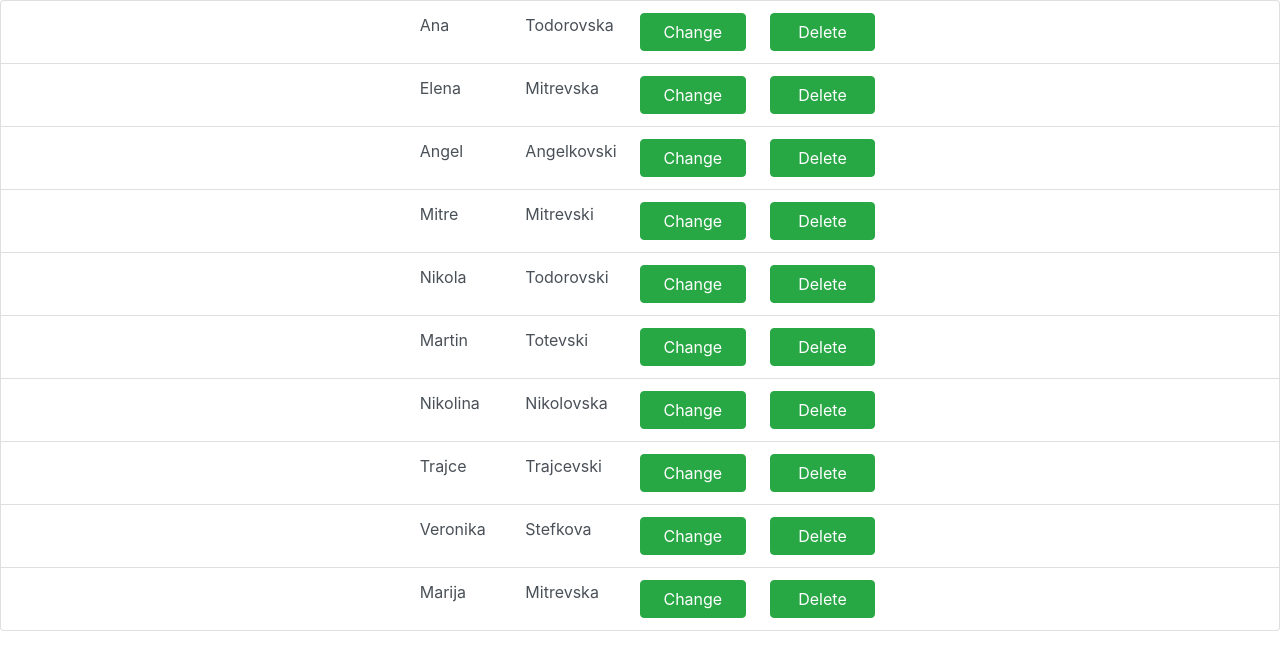
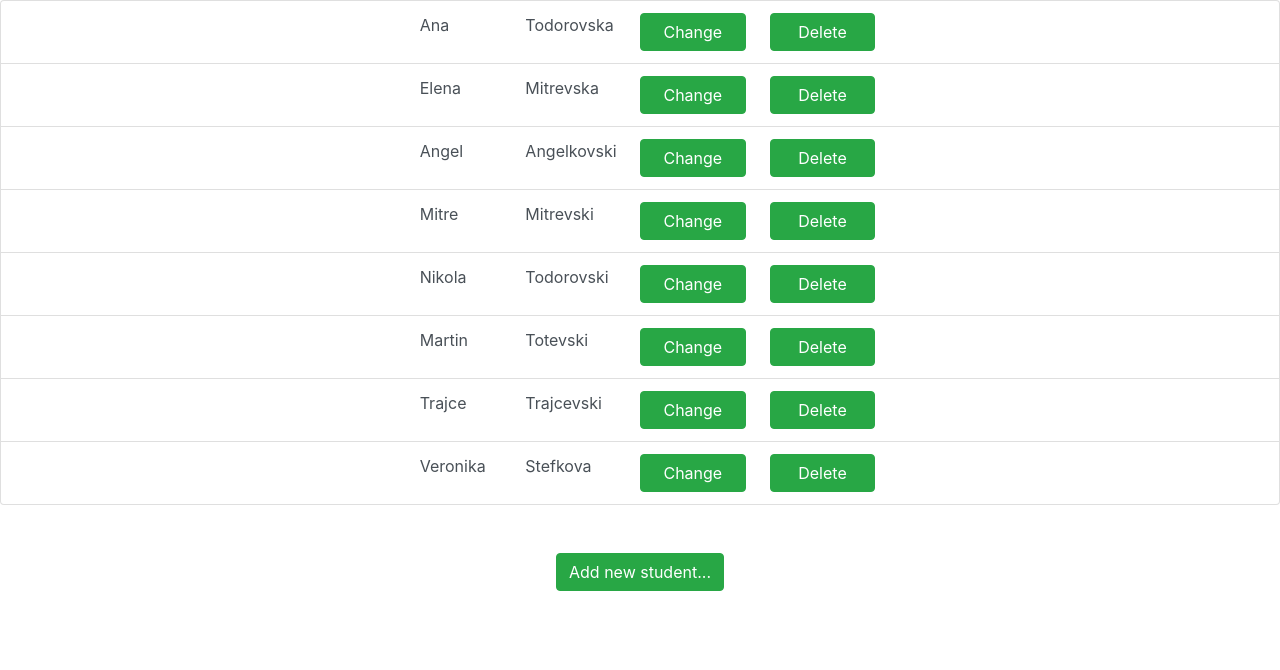
Before and after one commit to atodorovska/lab_web_programming, a React (Create React App) app: page / in a window 1280 px wide. Shown: the top 670 px of the page. Built offline with nearby package versions, Linux system fonts and the light colour scheme.

Commit message:
functionality added: -- add a student in list
everything else works the same way, meaning you can now add, delete or change an item in list

```diff
--- a/src/App.js
+++ b/src/App.js
@@ -4,6 +4,7 @@ import './App.css';
 import StudentsList from "./components/studentsList"
 import {listStudents} from "./repository/studentRepository";
 import EditStudentDetails from "./components/editStudentDetails";
+import AddNewStudent from "./components/addNewStudent";
 
 class App extends Component {
 
@@ -13,14 +14,17 @@ class App extends Component {
         this.state = {
           students : listStudents(),
           showEdit: false,
+          showAdd: false,
           selectedIndex: -1,
           deleteIndex: -1
         }
 
         this.formEditing = this.formEditing.bind(this);
-        this.onFormSubmit = this.onFormSubmit.bind(this);
+        this.onEditFormSubmit = this.onEditFormSubmit.bind(this);
         this.listDelete = this.listDelete.bind(this);
         this.deleteItemFromList = this.deleteItemFromList.bind(this);
+        this.listAdd = this.listAdd.bind(this);
+        this.onAddFormSubmit = this.onAddFormSubmit.bind(this);
     }
 
     formEditing(index){
@@ -55,7 +59,14 @@ class App extends Component {
         this.deleteItemFromList();
     }
 
-    onFormSubmit(student){
+    listAdd(){
+
+        this.setState({
+            showAdd: true
+        })
+    }
+
+    onEditFormSubmit(student){
 
         this.setState((state) => {
 
@@ -70,11 +81,29 @@ class App extends Component {
         })
     }
 
+    onAddFormSubmit(student){
+
+        this.setState((state) => {
+
+            let tmpStudents = state.students;
+            tmpStudents.push(student);
+
+            return {
+                students : tmpStudents,
+                showAdd: false
+            }
+        })
+    }
+
     render() {
         return (
          <div>
            <StudentsList students={this.state.students} listActionSelected={this.formEditing} listActionDeleted={this.listDelete}/>
-           <EditStudentDetails show={this.state.showEdit} submitForm={this.onFormSubmit}/>
+           <div className={"text-center my-5"}>
+               <button onClick={this.listAdd} className={"btn btn-success"}>Add new student...</button>
+           </div>
+           <AddNewStudent show={this.state.showAdd} submitForm={this.onAddFormSubmit}/>
+           <EditStudentDetails show={this.state.showEdit} submitForm={this.onEditFormSubmit}/>
          </div>
         );
   }
--- /dev/null
+++ b/src/components/addNewStudent.js
@@ -0,0 +1,58 @@
+import React, { Component } from 'react';
+
+class AddNewStudent extends React.Component{
+
+    constructor(props) {
+        super(props);
+
+        this.submitTheForm = this.submitTheForm.bind(this);
+    }
+
+    submitTheForm(formSubmitEvent){
+
+        formSubmitEvent.preventDefault();
+        this.props.submitForm(
+            {
+                name: formSubmitEvent.target.studentName.value,
+                surname: formSubmitEvent.target.studentSurname.value,
+                index: formSubmitEvent.target.studentIndex.value,
+                studies: formSubmitEvent.target.studentStudies.value
+            }
+        );
+    }
+
+    render(){
+        if(!this.props.show) return null;
+
+        return(
+            <div className={"m-5"}>
+                <form onSubmit={this.submitTheForm}>
+                    <div className={"form-row"}>
+                        <div className={"col-md-3"}>
+                            <input className={"form-control"} type="text" name={"studentName"} placeholder={"Name..."}/>
+                        </div>
+
+                        <div className={"col-md-3"}>
+                            <input className={"form-control"} type="text" name={"studentSurname"} placeholder={"Surname..."}/>
+                        </div>
+
+                        <div className={"col-md-3"}>
+                            <input className={"form-control"} type="text" name={"studentIndex"} placeholder={"Index..."}/>
+                        </div>
+
+                        <div className={"col-md-2"}>
+                            <input className={"form-control"} type="text" name={"studentStudies"} placeholder={"Studies..."}/>
+                        </div>
+
+                        <div className={"col-md-1"}>
+                            <button className={"btn btn-success"} type={"submit"}>Submit</button>
+                        </div>
+                    </div>
+                </form>
+            </div>
+        );
+    }
+
+}
+
+export default AddNewStudent;
--- a/src/repository/studentRepository.js
+++ b/src/repository/studentRepository.js
@@ -40,12 +40,6 @@ export const listStudents = () => {
             studies: "KNI"
         },
         {
-            name: "Nikolina",
-            surname: "Nikolovska",
-            index: "152525",
-            studies: "KNI"
-        },
-        {
             name: "Trajce",
             surname: "Trajcevski",
             index: "131525",
@@ -56,11 +50,6 @@ export const listStudents = () => {
             surname: "Stefkova",
             index: "151025",
             studies: "KNI"
-        },{
-            name: "Marija",
-            surname: "Mitrevska",
-            index: "161005",
-            studies: "KNI"
         }
     ];
 };
```
